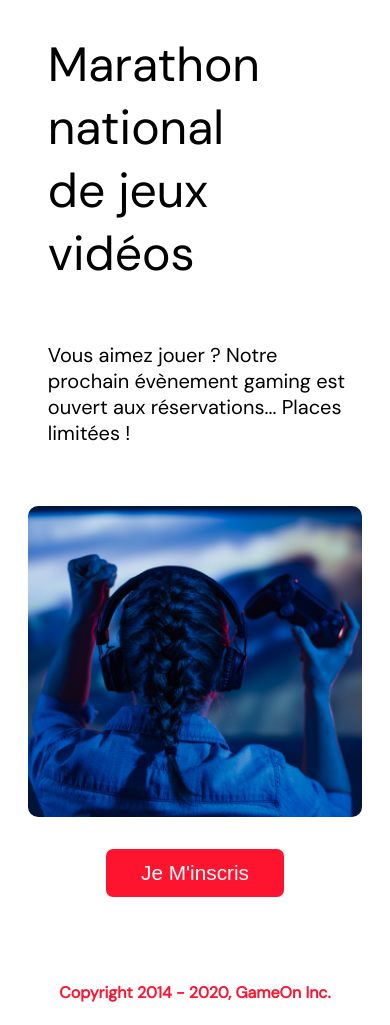
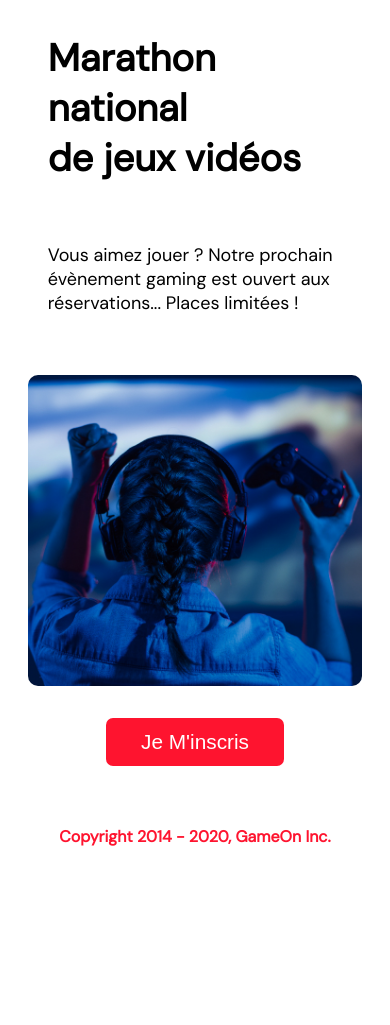
Before and after one commit to Franck79/FranckMoeuf_4_25062021, a website: page index.html in a window 390 px wide. Shown: the part 75-1100 px from the top of the page. After the commit the page ends 952 px from the top, so only its background shows below. Drawn offline with Linux system fonts and the light colour scheme.

Commit message:
udpate css file

```diff
--- a/css/modal.css
+++ b/css/modal.css
@@ -423,7 +423,7 @@ input[data-error]::after {
   color: #fff;
   position: relative;
   text-align: left;
-  min-width: 424px;
+  min-width: 300px;
 }
 .hero-content::after {
   content: "";
@@ -446,7 +446,7 @@ input[data-error]::after {
 .hero-text {
   width: 146%;
   font-weight: normal;
-  margin-top: 57px;
+  margin-top: 60px;
   padding: 0;
 }
 .btn-signup {
@@ -455,7 +455,7 @@ input[data-error]::after {
   font-size: 1.3rem;
   padding: 15px 23px;
   margin: 0;
-  margin-top: 59px;
+  margin-top: 70px;
 }
 .hero-img {
   grid-column: span 8;
@@ -498,15 +498,14 @@ footer {
     display: none;
   }
   .hero-headline {
-    width: 310px;
-    height: auto;
-    font-size: 3rem;
+    font-size: 38px;
+    font-weight: 800;
     white-space: normal;
   }
   .hero-text {
     width: 300px;
     height: auto;
-    font-size: 20px;
+    font-size: 18px;
   }
   .hero-img img {
     border-radius: 10px;
@@ -518,7 +517,7 @@ footer {
     padding: 12px 35px;
   }
   .copyrights {
-    margin-top: 50px;
+    margin-top: 25px;
     text-align: center;
   }
 }
```
